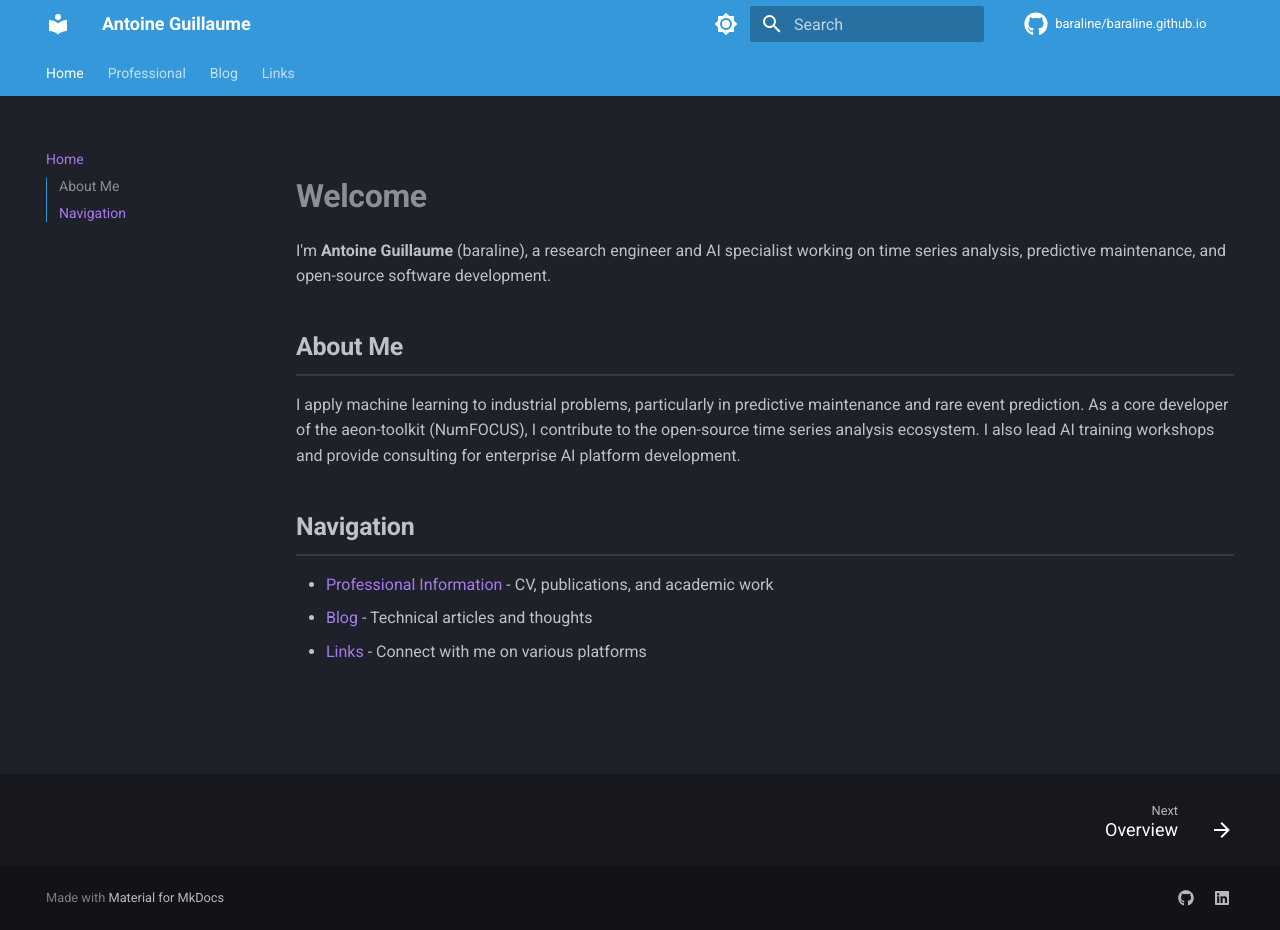
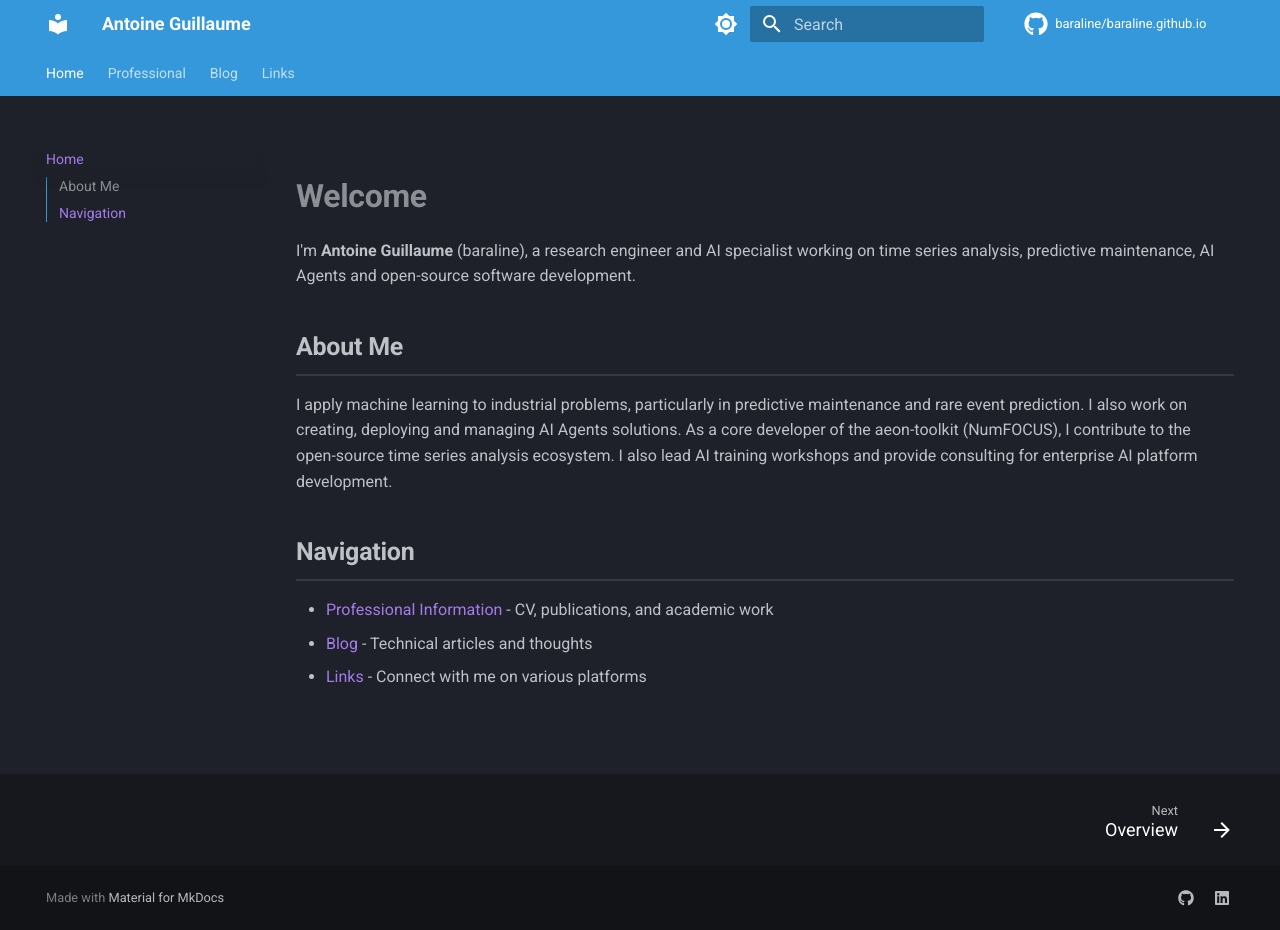
Before and after one commit to baraline/baraline.github.io, an MkDocs documentation site: the page built from docs/index.md, in a window 1280 px wide and 930 px high. Built offline with MkDocs 1.6.1 and Material for MkDocs 9.7.7, drawn with Linux system fonts in a browser that asks for light colours; comment, search, counter and statistics services are not loaded.

Commit message:
Update index.md

```diff
--- a/docs/index.md
+++ b/docs/index.md
@@ -1,10 +1,10 @@
 # Welcome
 
-I'm **Antoine Guillaume** (baraline), a research engineer and AI specialist working on time series analysis, predictive maintenance, and open-source software development.
+I'm **Antoine Guillaume** (baraline), a research engineer and AI specialist working on time series analysis, predictive maintenance, AI Agents and open-source software development.
 
 ## About Me
 
-I apply machine learning to industrial problems, particularly in predictive maintenance and rare event prediction. As a core developer of the aeon-toolkit (NumFOCUS), I contribute to the open-source time series analysis ecosystem. I also lead AI training workshops and provide consulting for enterprise AI platform development.
+I apply machine learning to industrial problems, particularly in predictive maintenance and rare event prediction. I also work on creating, deploying and managing AI Agents solutions. As a core developer of the aeon-toolkit (NumFOCUS), I contribute to the open-source time series analysis ecosystem. I also lead AI training workshops and provide consulting for enterprise AI platform development.
 
 ## Navigation
 
```
